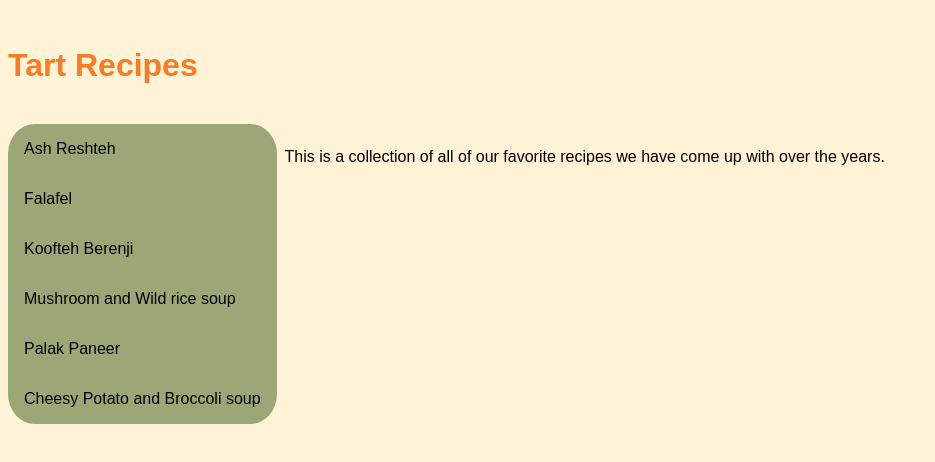
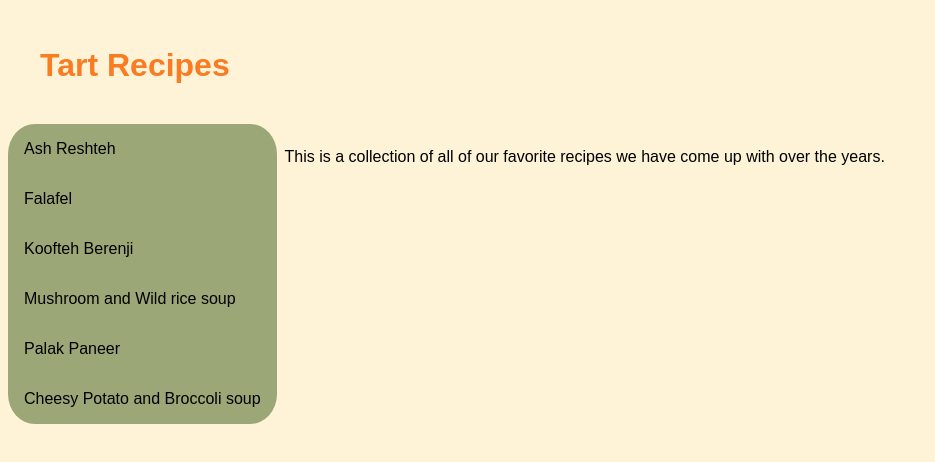
Before and after one commit to streboronoc/odin-recipes, a plain HTML site: page index.html in a window 1280 px wide. Shown: the whole page, without its empty margins (0-935 px from the left). Drawn offline with Linux system fonts and the light colour scheme.

Commit message:
add the heading div on recipe pages and change some styling

```diff
--- a/index.html
+++ b/index.html
@@ -7,7 +7,7 @@
     <link rel="stylesheet" href="style.css">
 </head>
 <body>
-    <a href="index.html" class="home"><h1>Tart Recipes</h1></a>
+    <div class="head"><a href="index.html" class="home"><h1>Tart Recipes</h1></a></div>
     <div class="main">
         <div class="menu container">
             <a href="ash_reshteh.html" class="button">Ash Reshteh</a>
--- a/style.css
+++ b/style.css
@@ -28,6 +28,10 @@ body{
     padding: 0.5rem;
 }
 
+.head{
+    padding-left: 2rem;
+}
+
 .home{
     outline: none;
     padding: 0.5rem;
@@ -54,7 +58,7 @@ body{
 
 .main{
     display: flex;
-    align-items: flex-start;
+
     flex-wrap: wrap;
 }
 
```
Also changed, not shown: ash_reshteh.html (+1 -1 lines), falafel.html (+1 -1 lines), koofteh_berenji.html (+1 -1 lines), mushroom_and_wild_rice_soup.html (+1 -1 lines), palak_paneer.html (+1 -1 lines), potato_and_broccoli_cheese_soup.html (+1 -1 lines), samosas.html (+1 -1 lines).
